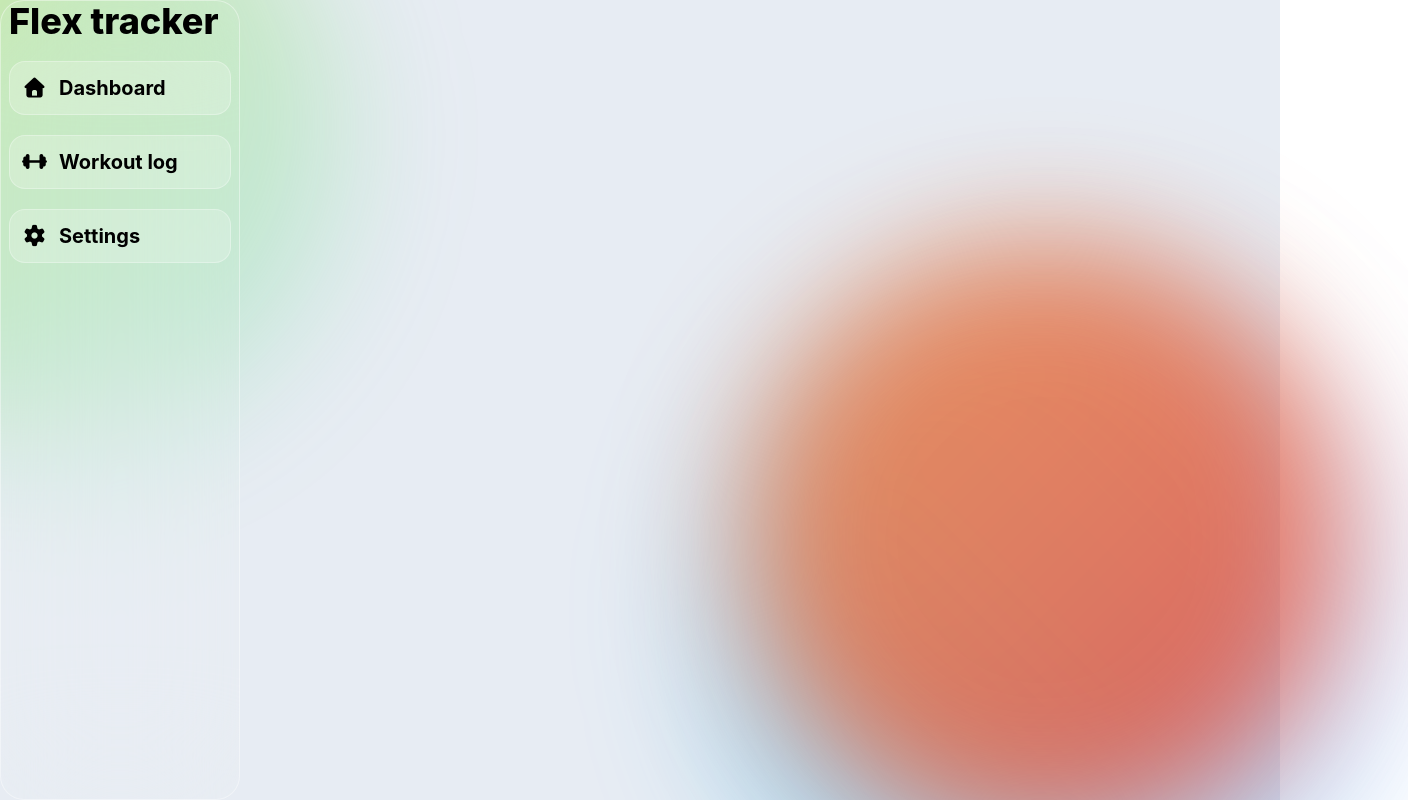
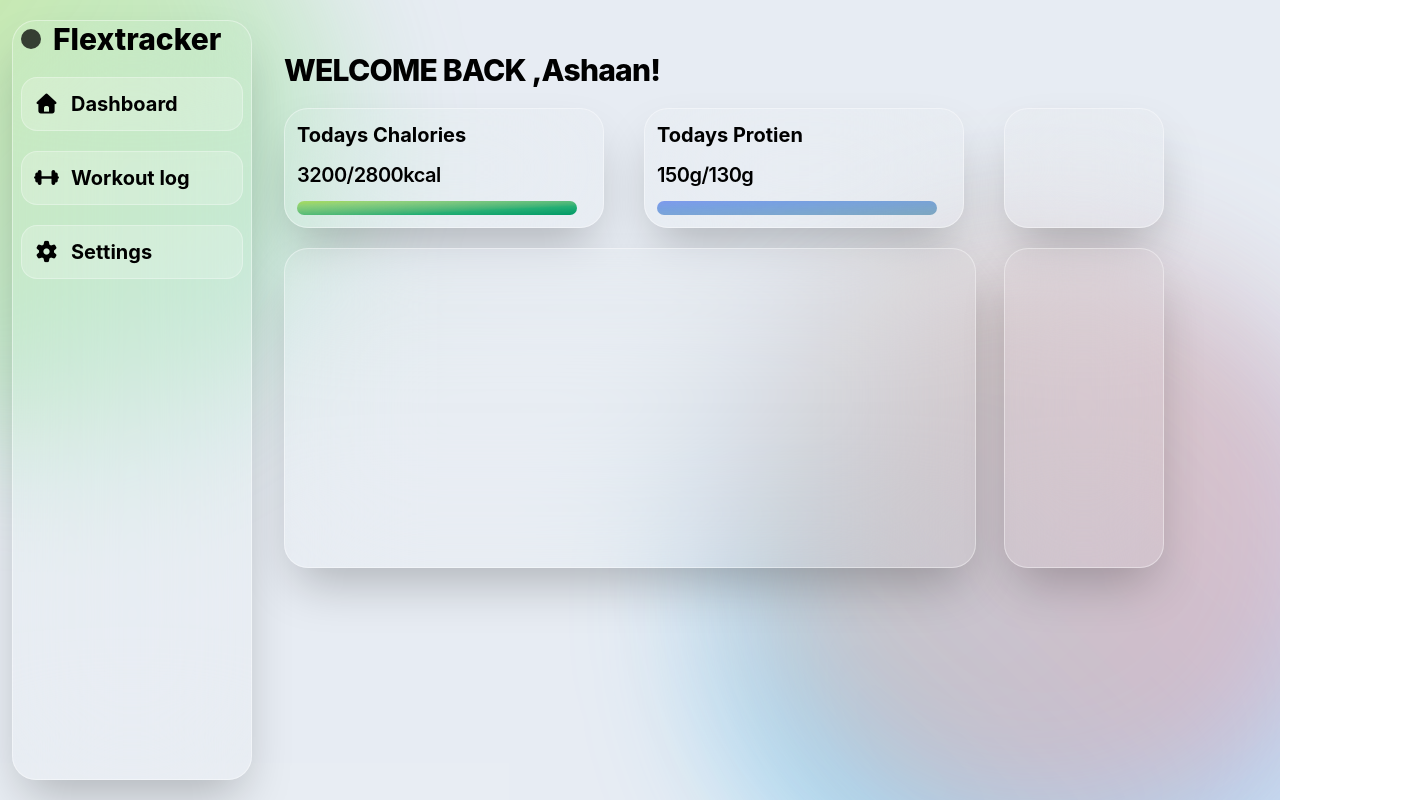
Before and after one commit to ashaanpy-web/Flex-tracker, a React (Vite) app: page / in a window 1280 px wide. Shown: the top 800 px of the page, 1408 px wide, since content can reach past the window. Built offline with nearby package versions, Linux system fonts and the light colour scheme.

Commit message:
made cards

```diff
--- a/src/App.jsx
+++ b/src/App.jsx
@@ -2,17 +2,22 @@ import "./index.css";
 export default function App() {
   return (
     <>
-      <div className="bg-slate-200/80 min-h-screen relative">
-        <div className="w-full h-full z-0">
+      <div className="bg-slate-200/80 min-h-screen relative pt-5 pb-5 pl-3 flex overflow-hidden ">
+        <div className="w-full h-full absolute top-0 left-0 z-0">
           <div className="absolute top-[-20%] left-[-20%] w-150 h-150 rounded-full bg-linear-to-br from-lime-400/40 to-emerald-400/20 blur-3xl pointer-events-none z-0"></div>
           <div className="absolute bottom-[-20%] right-[-10%] w-175 h-175 rounded-full bg-linear-to-tr from-sky-400/40 to-indigo-400/20 blur-3xl pointer-events-none z-0 "></div>
-          <div className="bg-linear-to-br from-orange-500/60 to-red-600/60 h-150 w-150  rounded-full absolute bottom-[-5%] right-[-5%] z-0 blur-3xl pointer-events-none"></div>
+          <div className="bg-linear-to-br from-orange-300/30 to-red-400/30 h-150 w-150  rounded-full absolute bottom-[-5%] right-[-5%] z-0 blur-3xl pointer-events-none"></div>
         </div>
-        <div className="z-10 bg-white/5 border relative border-white/40 backdrop-blur-3xl w-60 min-h-screen rounded-3xl pr-2 pl-2">
+        <aside className="flex flex-col z-10 bg-white/5 border relative border-white/40 backdrop-blur-3xl w-60 h-[calc(100Vh-40px)] rounded-3xl pr-2 pl-2 shadow-2xl   ">
           <div className=" ">
             <div>
-              <p className="text-black font-extrabold text-4xl">Flex tracker</p>
-              <div className="text-black font-bold text-xl p-3 rounded-2xl bg-white/20 border border-white/30 mt-5 flex items-center gap-3">
+              <div className="flex items-center gap-3">
+                <div className="bg-black h-5 w-5 rounded-full animate-pulse duration-1000"></div>
+                <p className="text-black font-extrabold text-3xl">
+                  Flextracker
+                </p>
+              </div>
+              <div className="hover:bg-white text-black font-bold text-xl p-3 rounded-2xl bg-white/20 border border-white/30 mt-5 flex items-center gap-3">
                 <i class="fa-solid fa-house"></i>
                 Dashboard
               </div>
@@ -26,7 +31,35 @@ export default function App() {
               </div>
             </div>
           </div>
-        </div>
+        </aside>
+        <main className="flex-1 overflow-y-auto z-10 p-8 overflow-x-hidden">
+          <h1 className="text-3xl font-extrabold tracking-tight ">
+            WELCOME BACK ,Ashaan!
+          </h1>
+          <div className="flex gap-10">
+            <div className="p-3 h-30 w-80 bg-white/5 rounded-3xl border border-white/40 shadow-2xl backdrop-blur-3xl  mt-5 ">
+              <p className="text-xl font-bold">Todays Chalories</p>
+              <p className=" mt-3 text-xl font-semibold tracking-tight">
+                3200/2800kcal
+              </p>
+              <div className="mt-3 w-70 h-3.5 bg-linear-to-br from-lime-500/50 to-emerald-600 rounded-full"></div>
+            </div>
+            <div className="p-3 h-30 w-80 bg-white/5 rounded-3xl border border-white/40 shadow-2xl backdrop-blur-3xl  mt-5 ">
+              <p className="text-xl font-bold">Todays Protien</p>
+              <p className=" mt-3 text-xl font-semibold tracking-tight">
+                150g/130g
+              </p>
+              <div className="mt-3 w-70 h-3.5 bg-linear-to-br from-blue-700/50  to-sky-800/45 rounded-full"></div>
+            </div>
+            <div className="h-30 w-40 bg-white/5 rounded-3xl border border-white/40 shadow-2xl backdrop-blur-3xl mt-5"></div>
+          </div>
+          <div className="flex items-center ">
+            <div className="h-80 w-180  pr-7 mt-5 flex">
+              <div className="h-full w-full bg-white/5 border border-white/40 backdrop-blur-3xl shadow-2xl rounded-3xl "></div>
+            </div>
+            <div className="h-80 w-40 bg-white/5 border border-white/40 backdrop-blur-3xl shadow-2xl rounded-3xl mt-5"></div>
+          </div>
+        </main>
       </div>
     </>
   );
```
